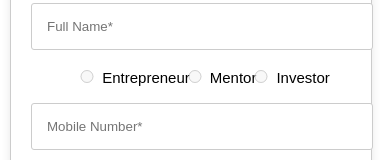
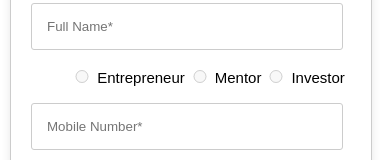
Before and after one commit to ShivaShankarGoddumarri/Beyinc_frontend, a React (Create React App) app: page /editProfile in a window 390 px wide. Shown: the part 142-302 px from the top of the page. Built offline with nearby package versions, Linux system fonts and the light colour scheme; no server answers; a web font is replaced by a local one.

Commit message:
added the api for edit profile

```diff
--- a/src/Components/Editprofile/Editprofile.css
+++ b/src/Components/Editprofile/Editprofile.css
@@ -76,8 +76,8 @@ label {
       gap: -10px;
       width: 100%;
     }
-    input[type='radio']{
-        margin-left: -10px !important;
+    input[type='text'], input[type='email'] {
+       width: 80% !important;
     }
     button{
                width: 89% !important;
```
